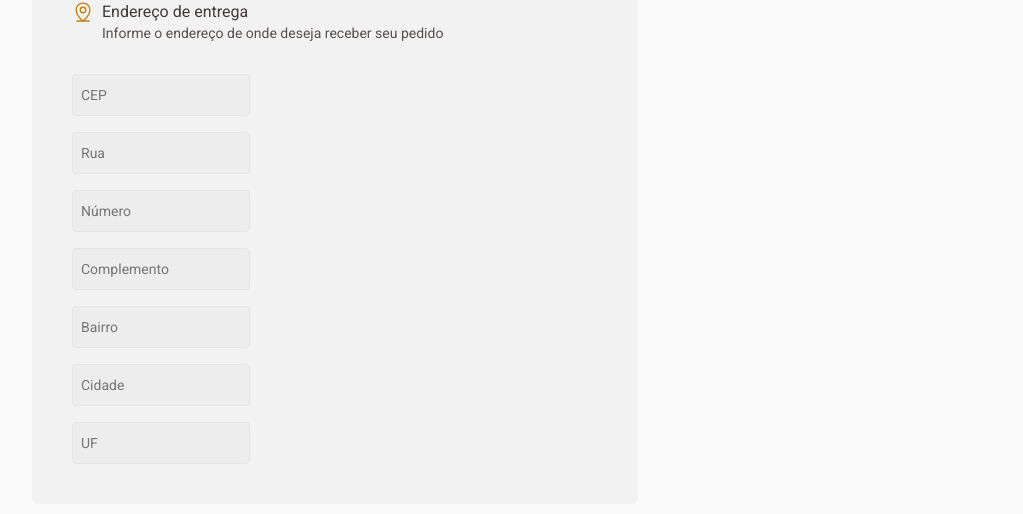
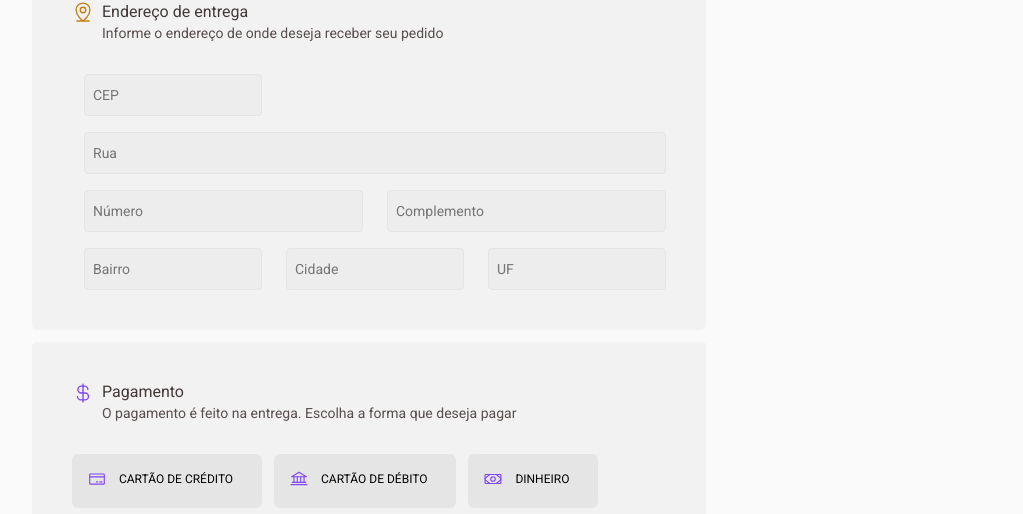
Before and after one commit to lucasmbrute2/coffer-delivery, a React (Vite) app: page /checkout in a window 1280 px wide. Shown: the part 192-706 px from the top of the page, without its empty margins (128-1151 px from the left). Built offline with nearby package versions, Linux system fonts and the light colour scheme; no server answers.

Commit message:
feat: checkout form

```diff
--- a/src/components/CheckoutForm/index.tsx
+++ b/src/components/CheckoutForm/index.tsx
@@ -2,7 +2,9 @@ import { MapPinLine } from "phosphor-react";
 import {
     HeaderContainerTitle,
     HeaderFormWrapper,
+    InputField,
     InputFormSection,
+    InputInSameRowWrapper,
     ShippingInformartionForm,
     ShippingInformationTitle,
 } from "./style";
@@ -28,32 +30,54 @@ export function CheckoutForm() {
                 <InputFormSection>
                     <div>
                         <label htmlFor=""></label>
-                        <input type="text" placeholder="CEP" />
+                        <InputField
+                            type="text"
+                            placeholder="CEP"
+                            inputWidth={"30"}
+                        />
                     </div>
                     <div>
                         <label htmlFor=""></label>
-                        <input type="text" placeholder="Rua" />
+                        <InputField
+                            type="text"
+                            placeholder="Rua"
+                            inputWidth={"100"}
+                        />
+                    </div>
+
+                    <InputInSameRowWrapper>
+                        <div>
+                            <label htmlFor=""></label>
+                            <InputField
+                                type="text"
+                                placeholder="Número"
+                                inputWidth={"100"}
+                            />
                         </div>
                         <div>
                             <label htmlFor=""></label>
-                        <input type="text" placeholder="Número" />
+                            <InputField
+                                type="text"
+                                placeholder="Complemento"
+                                inputWidth={"100"}
+                            />
+                        </div>
+                    </InputInSameRowWrapper>
+
+                    <InputInSameRowWrapper>
+                        <div>
+                            <label htmlFor=""></label>
+                            <InputField type="text" placeholder="Bairro" />
                         </div>
                         <div>
                             <label htmlFor=""></label>
-                        <input type="text" placeholder="Complemento" />
+                            <InputField type="text" placeholder="Cidade" />
                         </div>
                         <div>
                             <label htmlFor=""></label>
-                        <input type="text" placeholder="Bairro" />
+                            <InputField type="text" placeholder="UF" />
                         </div>
-                    <div>
-                        <label htmlFor=""></label>
-                        <input type="text" placeholder="Cidade" />
-                    </div>
-                    <div>
-                        <label htmlFor=""></label>
-                        <input type="text" placeholder="UF" />
-                    </div>
+                    </InputInSameRowWrapper>
                 </InputFormSection>
             </ShippingInformartionForm>
         </>
--- a/src/components/CheckoutForm/style.ts
+++ b/src/components/CheckoutForm/style.ts
@@ -16,7 +16,6 @@ export const ShippingInformationTitle = styled(ShippingInformationTitleBase)``;
 export const ShippingInformartionForm = styled.form`
     background-color: ${({ theme }) => theme["white-100"]};
     border-radius: 6px;
-
     padding: 1.5rem 2.5rem 2.5rem 2.5rem;
 `;
 
@@ -54,7 +53,24 @@ export const InputFormSection = styled.section`
     display: flex;
     flex-direction: column;
 
-    input {
+    div {
+        gap: 0.75rem;
+        display: flex;
+        box-sizing: border-box;
+        width: 100%;
+    }
+`;
+
+export const InputInSameRowWrapper = styled.div`
+    display: flex;
+    width: 100%;
+`;
+
+interface InputFieldProps {
+    inputWidth?: string;
+}
+
+export const InputField = styled.input<InputFieldProps>`
     background: ${({ theme }) => theme["white-200"]};
     border: 1px solid #e6e5e5;
     border-radius: 4px;
@@ -68,9 +84,7 @@ export const InputFormSection = styled.section`
     line-height: 1.3;
 
     color: ${({ theme }) => theme["gray-600"]};
-
     padding: 0.5rem;
-
     outline: none;
-    }
+    ${(props) => (props.inputWidth ? `width: ${props.inputWidth}%` : "")}
 `;
```
Lines whose indentation alone changed are shown as unchanged.
